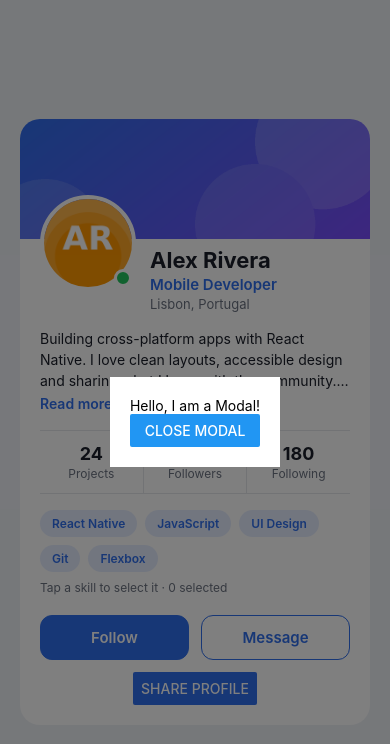
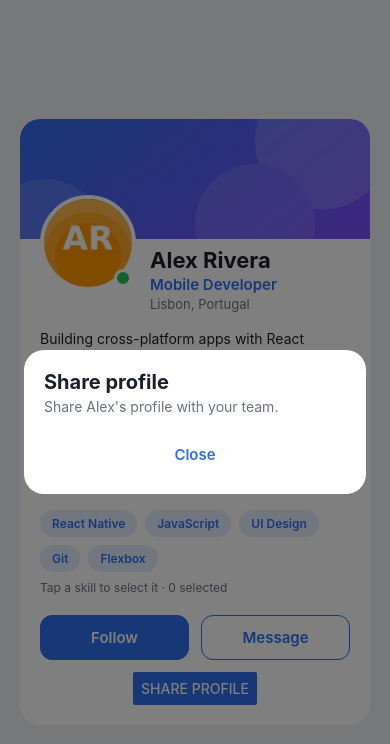
Before and after one commit to MikelSwDev/React, a React Native app in the folder task3/: screen / in a window 390 px wide. Both pictures are taken after a click on the button "SHARE PROFILE". Shown: the top 744 px of the page. Built offline with nearby package versions, Linux system fonts and the light colour scheme.

Commit message:
step 2: custom modal design

```diff
--- a/task3/App.js
+++ b/task3/App.js
@@ -94,6 +94,10 @@ export default function App() {
         ? selectedSkills.filter((item) => item !== skill)
         : [...selectedSkills, skill]
     );
+  };
+
+  const closeModal = () => {
+    setModalVisible(false);
   };
 
   return (
@@ -225,19 +229,24 @@ export default function App() {
       </View>
 
       <Modal
-        animationType="slide"
+        animationType="fade"
         transparent={true}
         visible={modalVisible}
-        onRequestClose={() => {
-          Alert.alert('Modal has been closed.');
-        }}>
-        <View style={{ flex: 1, justifyContent: 'center', alignItems: 'center', backgroundColor: 'rgba(0, 0, 0, 0.5)' }}>
-          <View style={{ backgroundColor: 'white', padding: 20 }}>
-            <Text>Hello, I am a Modal!</Text>
-            <Button
-              title="Close Modal"
-              onPress={() => setModalVisible(!modalVisible)}
-            />
+        onRequestClose={closeModal}
+      >
+        <View style={styles.overlay}>
+          <Pressable style={StyleSheet.absoluteFill} onPress={closeModal} />
+
+          <View style={styles.sheet}>
+            <Text style={styles.sheetTitle}>Share profile</Text>
+            <Text style={styles.sheetText}>Share Alex's profile with your team.</Text>
+
+            <Pressable
+              onPress={closeModal}
+              style={({ pressed }) => [styles.sheetClose, pressed && styles.pressed]}
+            >
+              <Text style={styles.sheetCloseText}>Close</Text>
+            </Pressable>
           </View>
         </View>
       </Modal>
@@ -468,4 +477,129 @@ const styles = StyleSheet.create({
     alignItems: 'center',
   },
 
+  overlay: {
+    flex: 1,
+    justifyContent: 'center',
+    alignItems: 'center',
+    padding: 24,
+    backgroundColor: 'rgba(0, 0, 0, 0.5)',
+  },
+  sheet: {
+    width: '100%',
+    maxWidth: 420,
+    padding: 20,
+    borderRadius: 20,
+    backgroundColor: COLORS.card,
+  },
+  sheetTitle: {
+    fontSize: 20,
+    fontWeight: '700',
+    color: COLORS.text,
+  },
+  sheetText: {
+    marginTop: 4,
+    marginBottom: 12,
+    fontSize: 14,
+    color: COLORS.muted,
+  },
+  sheetClose: {
+    marginTop: 8,
+    paddingVertical: 10,
+    alignItems: 'center',
+  },
+  sheetCloseText: {
+    fontSize: 15,
+    fontWeight: '600',
+    color: COLORS.primary,
+  },
+
+  sectionTitle: {
+    marginTop: 18,
+    marginBottom: 10,
+    fontSize: 12,
+    fontWeight: '700',
+    letterSpacing: 0.5,
+    color: COLORS.muted,
+  },
+  projectsRow: {
+    gap: 12,
+    paddingRight: 4,
+  },
+  projectCard: {
+    width: 140,
+    padding: 14,
+    borderRadius: 14,
+    backgroundColor: COLORS.primaryLight,
+  },
+  projectName: {
+    fontSize: 15,
+    fontWeight: '700',
+    color: COLORS.text,
+  },
+  projectTech: {
+    marginTop: 4,
+    fontSize: 12,
+    color: COLORS.muted,
+  },
+  projectStars: {
+    marginTop: 12,
+    fontSize: 13,
+    fontWeight: '600',
+    color: COLORS.primary,
+  },
+
+  contactList: {
+    maxHeight: 240,
+    borderTopWidth: 1,
+    borderBottomWidth: 1,
+    borderColor: COLORS.border,
+  },
+  contactRow: {
+    flexDirection: 'row',
+    justifyContent: 'space-between',
+    alignItems: 'center',
+    paddingVertical: 12,
+  },
+  contactName: {
+    fontSize: 15,
+    color: COLORS.text,
+  },
+  checkbox: {
+    width: 22,
+    height: 22,
+    borderRadius: 11,
+    borderWidth: 1.5,
+    borderColor: COLORS.offline,
+    alignItems: 'center',
+    justifyContent: 'center',
+  },
+  checkboxSelected: {
+    borderColor: COLORS.primary,
+    backgroundColor: COLORS.primary,
+  },
+  checkMark: {
+    fontSize: 13,
+    fontWeight: '700',
+    color: '#FFFFFF',
+  },
+  shareButton: {
+    marginTop: 16,
+    paddingVertical: 12,
+    borderRadius: 12,
+    alignItems: 'center',
+    backgroundColor: COLORS.primary,
+  },
+  shareButtonDisabled: {
+    backgroundColor: COLORS.offline,
+  },
+  shareButtonText: {
+    fontSize: 15,
+    fontWeight: '600',
+    color: '#FFFFFF',
+  },
+
+  safe: {
+    flex: 1,
+    backgroundColor: COLORS.background,
+  },
 });
```
